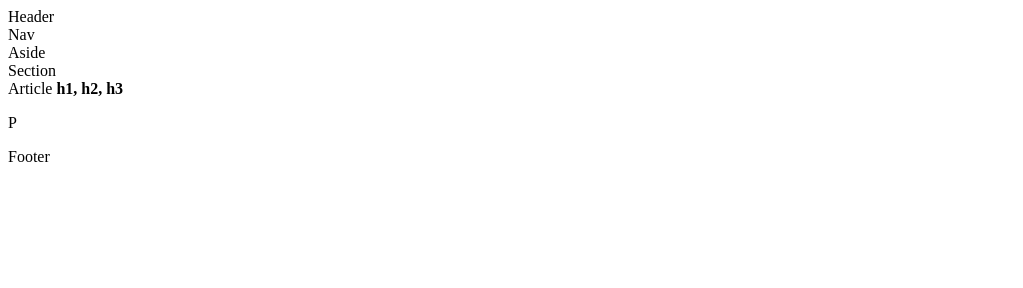
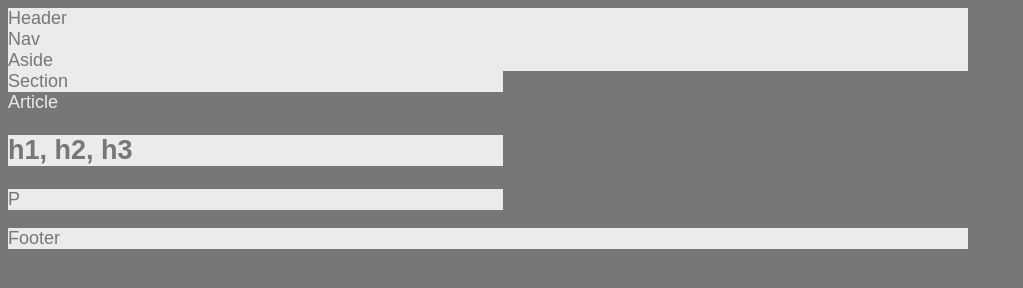
Before and after one commit to vnunez0914/HW-wireframe, a plain HTML site: page index.html in a window 1280 px wide. Shown: the whole page, without its empty margins (0-1023 px from the left). Drawn offline with Linux system fonts and the light colour scheme.

Commit message:
stylized html elements

```diff
--- a/index.html
+++ b/index.html
@@ -8,18 +8,18 @@
     <link rel="stylesheet" href="style.css">
 </head>
 <body>
-  <header>Header</header>
-  <nav>Nav</nav>
-  <aside>Aside</aside>
+  <header id="box">Header</header>
+  <nav id="box">Nav</nav>
+  <aside id="box">Aside</aside>
 
   <div class="container">
-      Section
+      <section>Section</section>
       <article>Article
-      <strong>h1, h2, h3</strong>
+      <h1>h1, h2, h3</h1>
       <p>P</p>
     </article>
   </div>
 
-  <footer>Footer</footer>
+  <footer id="box">Footer</footer>
 </body>
 </html>
--- a/style.css
+++ b/style.css
@@ -0,0 +1,27 @@
+
+body {
+    font-family: Arial, "Helvetica Neue", Helvetica, sans-serif;
+    color: #777;
+    background: #777;
+    width: 960px;
+    font-size: 18px;
+}
+
+#box {
+    background: #ebebeb;
+}
+
+article {
+    color: #ebebeb;
+    background: #777;
+}
+
+h1, p {
+    color: #777;
+    background: #ebebeb;
+}
+
+.container {
+    width: 495px;
+    background: #ebebeb;
+}
```
